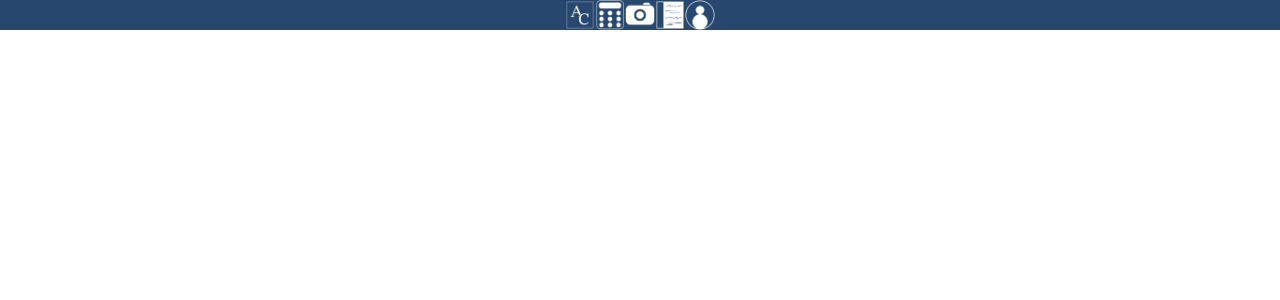
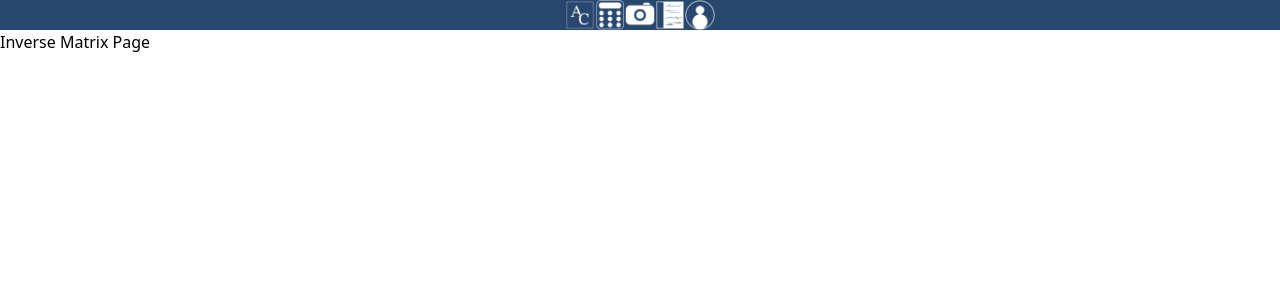
Before and after one commit to aggie-coding-club/Aggies-Compute, a React (Create React App) app in the folder frontend/: page /linalg/inverse_matrix in a window 1280 px wide. Before the commit this address had no page. Shown: the top 300 px of the page. Built offline with nearby package versions, Linux system fonts and the light colour scheme.

Commit message:
Create starter files

```diff
--- a/frontend/src/App.tsx
+++ b/frontend/src/App.tsx
@@ -17,6 +17,7 @@ import CryptoLanding from './pages/Crypto/CryptoLanding';
 // LinAlg Imports
 import LinAlgLanding from './pages/LinAlg/LinAlgLanding';
 import RREF_REF from './pages/LinAlg/RREF_REF';
+import InverseMatrix from './pages/LinAlg/InverseMatrix';
 
 // Features Imports
 import AC_Bot from './pages/Features/AC_Bot';
@@ -50,6 +51,7 @@ function App() {
         {/* Linear Algebra Routes */}
         <Route path="/linalg" element={<LinAlgLanding />} />
         <Route path="/linalg/rref_ref" element={<RREF_REF />} />
+        <Route path="/linalg/inverse_matrix" element={<InverseMatrix />} />
 
         {/* Features */}
         <Route path="/ac_bot" element={<AC_Bot />} />
--- /dev/null
+++ b/frontend/src/algorithms/LinAlg/inverse_matrix.tsx
@@ -0,0 +1,17 @@
+import 'mathjs';
+import { frac_mat_toString } from './helper_LinAlg';
+
+/**
+ * Inverse Matrix
+ *
+ * @remark
+ * Algorithm:
+ *
+ * @param mat - a matrix with element of Fraction Type
+ * @returns - a matrix with element of Fraction Type
+ */
+var math = require('mathjs');
+
+export function inverse_matrix(mat: math.Matrix) {
+  return math.inv(mat);
+}
--- /dev/null
+++ b/frontend/src/pages/LinAlg/InverseMatrix.tsx
@@ -0,0 +1,10 @@
+import React from 'react';
+
+var math = require('mathjs');
+export default function InverseMatrix() {
+  return (
+    <div>
+      <p>Inverse Matrix Page</p>
+    </div>
+  );
+}
```
